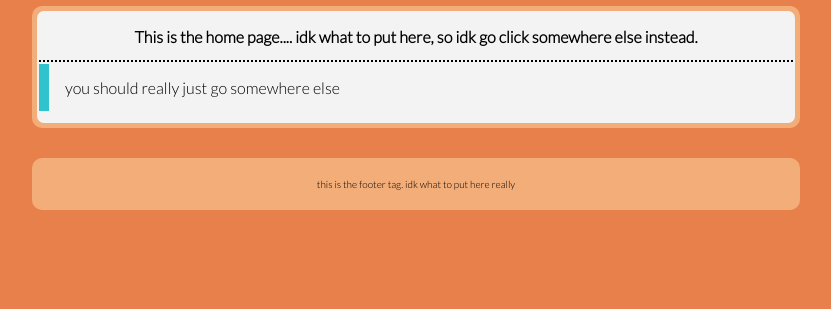
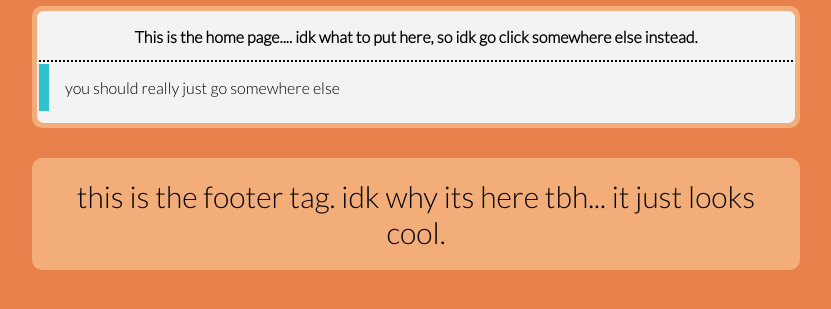
Before and after one commit to BenjaminWong67/CS235AssignmentBookShopWeb, a Flask app: page / in a window 1280 px wide. Shown: the part 201-510 px from the top of the page, without its empty margins (224-1055 px from the left). Run offline with Flask 2, Linux system fonts and the light colour scheme.

Commit message:
minor css change

```diff
--- a/library/static/css/main.css
+++ b/library/static/css/main.css
@@ -50,7 +50,7 @@ body {
     background: #F3AD78;
 
     text-align: center;
-    font-size: 10px;
+    font-size: 30px;
 }
 
 
--- a/library/templates/footer.html
+++ b/library/templates/footer.html
@@ -1,3 +1,3 @@
 <footer>
-    this is the footer tag. idk what to put here really
+    this is the footer tag. idk why its here tbh... it just looks cool.
 </footer>
--- a/library/templates/navigation.html
+++ b/library/templates/navigation.html
@@ -1,6 +1,6 @@
 <nav>
     <ul>
-        <li><a class="btn-nav" href="/">HOME</a></li>
-        <li><a class="btn-nav" href="/books">CATALOGUE</a></li>
+        <li><a class="btn-nav" href={{url_for('home_bp.home')}}>HOME</a></li>
+        <li><a class="btn-nav" href={{url_for('books_bp.books_catalogue')}}>CATALOGUE</a></li>
     </ul>
 </nav>
```
